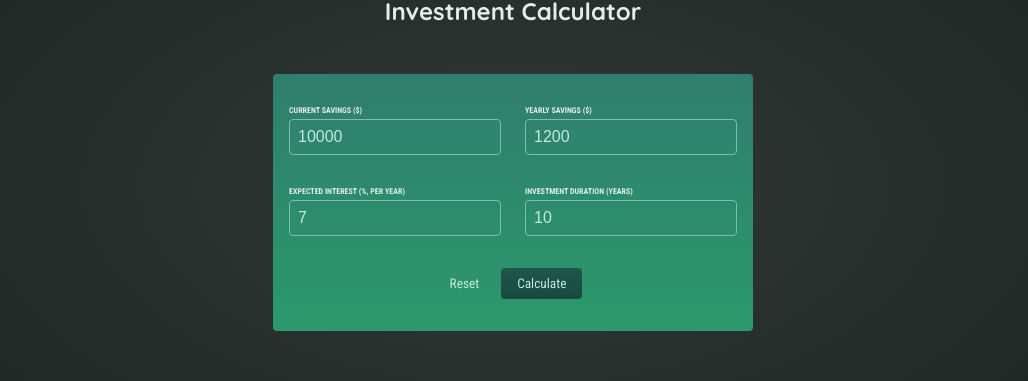
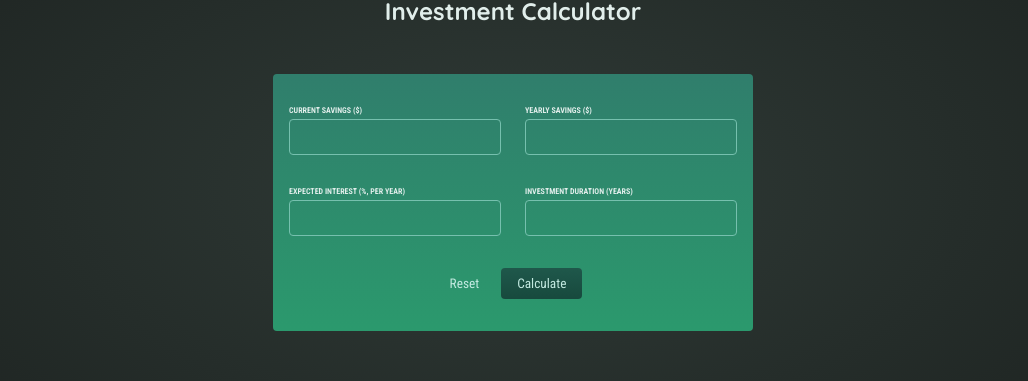
Before and after one commit to Musharraf188/investment, a React (Create React App) app: page / in a window 1280 px wide. Shown: the part 152-533 px from the top of the page, without its empty margins (127-1155 px from the left). Built offline with nearby package versions, Linux system fonts and the light colour scheme.

Commit message:
invent-project__start

```diff
--- a/src/App.js
+++ b/src/App.js
@@ -1,6 +1,4 @@
-import Header from './components/Header';
-import InvestForm from './components/InvestForm';
-import InvestTable from './components/InvestTable';
+import logo from './assets/investment-calculator-logo.png';
 
 function App() {
   const calculateHandler = (userInput) => {
@@ -32,14 +30,67 @@ function App() {
 
   return (
     <div>
-     <Header />
+      <header className="header">
+        <img src={logo} alt="logo" />
+        <h1>Investment Calculator</h1>
+      </header>
 
-    <InvestForm />
+      <form className="form">
+        <div className="input-group">
+          <p>
+            <label htmlFor="current-savings">Current Savings ($)</label>
+            <input type="number" id="current-savings" />
+          </p>
+          <p>
+            <label htmlFor="yearly-contribution">Yearly Savings ($)</label>
+            <input type="number" id="yearly-contribution" />
+          </p>
+        </div>
+        <div className="input-group">
+          <p>
+            <label htmlFor="expected-return">
+              Expected Interest (%, per year)
+            </label>
+            <input type="number" id="expected-return" />
+          </p>
+          <p>
+            <label htmlFor="duration">Investment Duration (years)</label>
+            <input type="number" id="duration" />
+          </p>
+        </div>
+        <p className="actions">
+          <button type="reset" className="buttonAlt">
+            Reset
+          </button>
+          <button type="submit" className="button">
+            Calculate
+          </button>
+        </p>
+      </form>
 
       {/* Todo: Show below table conditionally (only once result data is available) */}
       {/* Show fallback text if no data is available */}
 
-      <InvestTable />
+      <table className="result">
+        <thead>
+          <tr>
+            <th>Year</th>
+            <th>Total Savings</th>
+            <th>Interest (Year)</th>
+            <th>Total Interest</th>
+            <th>Invested Capital</th>
+          </tr>
+        </thead>
+        <tbody>
+          <tr>
+            <td>YEAR NUMBER</td>
+            <td>TOTAL SAVINGS END OF YEAR</td>
+            <td>INTEREST GAINED IN YEAR</td>
+            <td>TOTAL INTEREST GAINED</td>
+            <td>TOTAL INVESTED CAPITAL</td>
+          </tr>
+        </tbody>
+      </table>
     </div>
   );
 }
--- a/src/components/Header.js
+++ /dev/null
@@ -1,12 +0,0 @@
-import React from "react";
-import logo from '../assets/investment-calculator-logo.png';
-
-
-const Header=()=>{
- return   <header className="header">
-    <img src={logo} alt="logo" />
-    <h1>Investment Calculator</h1>
-    </header>
-}
-
-export default Header;
--- a/src/components/InvestForm.js
+++ /dev/null
@@ -1,63 +0,0 @@
-import React, { useState } from "react";
-const intialState={
-  'current-savings':10000,
-  'yearly-contribution':1200,
-  'expected-return':7,
-  'duration':10
-}
-
-const InvestForm =()=>{
-  const [userInput, setUserInput] = useState(intialState);
-    const submitHandler=(event )=>{
-        event.preventDefault();
-        //..
-        console.log('SUBMIT');
-    }
-    const resetHandler =()=>{
-      setUserInput(intialState);
-        console.log('RESET')
-        //..
-    }
-    const inputHandler=(index, value)=>{
-  setUserInput((prevValue)=>{
-    return {
-      ...prevValue,
-      [index]:value
-    }
-  });
-    }
-    return  <form onSubmit={submitHandler} className="form">
-    <div className="input-group">
-      <p>
-        <label htmlFor="current-savings">Current Savings ($)</label>
-        <input value={userInput['current-savings']} onChange={(event)=>{inputHandler('current-savings', event.target.value)}} type="number" id="current-savings" />
-      </p>
-      <p>
-        <label htmlFor="yearly-contribution">Yearly Savings ($)</label>
-        <input  value={userInput['yearly-contribution']} onChange={(event)=>{inputHandler('yearly-contribution', event.target.value)}} type="number" id="yearly-contribution" />
-      </p>
-    </div>
-    <div className="input-group">
-      <p>
-        <label htmlFor="expected-return">
-          Expected Interest (%, per year)
-        </label>
-        <input value={userInput['expected-return']} onChange={(event)=>{inputHandler('expected-return', event.target.value)}} type="number" id="expected-return" />
-      </p>
-      <p>
-        <label htmlFor="duration">Investment Duration (years)</label>
-        <input value={userInput['duration']}  onChange={(event)=>{inputHandler('duration', event.target.value)}} type="number" id="duration" />
-      </p>
-    </div>
-    <p className="actions">
-      <button onClick={resetHandler} type="reset" className="buttonAlt">
-        Reset
-      </button>
-      <button type="submit" className="button">
-        Calculate
-      </button>
-    </p>
-  </form>
-}
-
-export default InvestForm;
--- a/src/components/InvestTable.js
+++ /dev/null
@@ -1,26 +0,0 @@
-import React from "react";
-
-const InvestTable =()=>{
-    return <table className="result">
-    <thead>
-      <tr>
-        <th>Year</th>
-        <th>Total Savings</th>
-        <th>Interest (Year)</th>
-        <th>Total Interest</th>
-        <th>Invested Capital</th>
-      </tr>
-    </thead>
-    <tbody>
-      <tr>
-        <td>YEAR NUMBER</td>
-        <td>TOTAL SAVINGS END OF YEAR</td>
-        <td>INTEREST GAINED IN YEAR</td>
-        <td>TOTAL INTEREST GAINED</td>
-        <td>TOTAL INVESTED CAPITAL</td>
-      </tr>
-    </tbody>
-  </table>
-}
-
-export default InvestTable;
```
